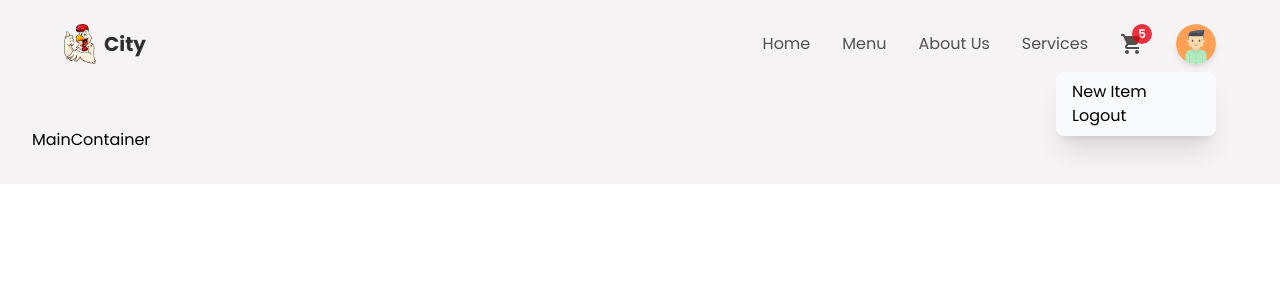
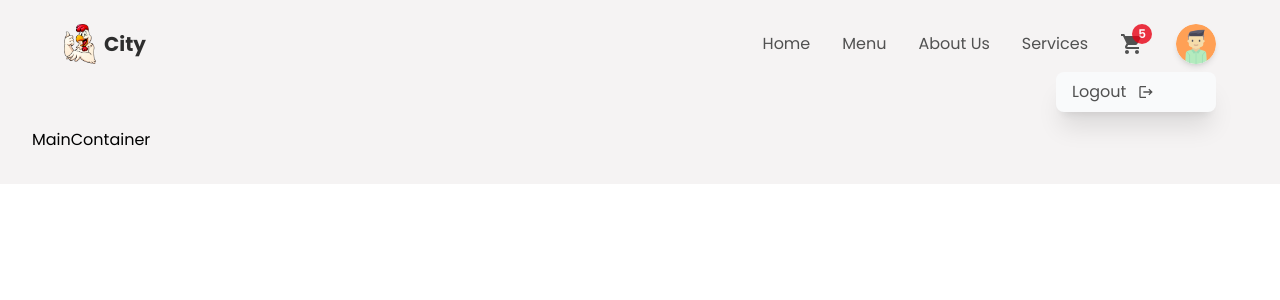
Before and after one commit to romantrynko/food-delivery-app, a React (Create React App) app: page / in a window 1280 px wide. Shown: the top 300 px of the page. Built offline with nearby package versions, Linux system fonts and the light colour scheme.

Commit message:
some fixes

```diff
--- a/src/App.jsx
+++ b/src/App.jsx
@@ -16,7 +16,7 @@ const App = () => {
               element={<MainContainer />}
             />
             <Route
-              path="/createItem"
+              path="/create-item"
               element={<CreateContainer />}
             />
           </Routes>
--- a/src/components/Header.jsx
+++ b/src/components/Header.jsx
@@ -2,7 +2,7 @@ import Avatar from '../img/avatar.png';
 import Logo from '../img/logo.png';
 import React from 'react';
 import { Link } from 'react-router-dom';
-import { MdShoppingCart } from 'react-icons/md';
+import { MdShoppingCart, MdAdd, MdLogout } from 'react-icons/md';
 import { actionType } from '../context/reducer';
 import { app } from '../firebase.config';
 import { getAuth, signInWithPopup, GoogleAuthProvider } from 'firebase/auth';
@@ -79,9 +79,18 @@ const Header = () => {
               alt="user"
               onClick={login}
             />
-            <div className="flex flex-col w-40 bg-gray-50 shadow-xl rounded-lg absolute top-12 right-0 px-4 py-2">
-              <p>New Item</p>
-              <p>Logout</p>
+            <div className="flex flex-col w-40 bg-gray-50 shadow-xl rounded-lg absolute top-12 right-0">
+              {user && (
+                <Link to='/create-item'>
+                  <p className="user-menu hover:rounded-t-lg">
+                    New Item
+                    <MdAdd />
+                  </p>
+                </Link>
+              )}
+              <p className="user-menu hover:rounded-b-lg">
+                Logout <MdLogout />
+              </p>
             </div>
           </div>
         </div>
--- a/src/index.css
+++ b/src/index.css
@@ -22,3 +22,7 @@ body {
 .header-link {
   @apply text-base text-textColor cursor-pointer hover:text-headingColor duration-100 transition-all ease-in-out
 }
+
+.user-menu {
+  @apply px-4 py-2 flex items-center gap-3 cursor-pointer hover:bg-slate-200 transition-all duration-100 ease-in-out text-textColor text-base
+}
--- a/src/index.js
+++ b/src/index.js
@@ -6,8 +6,8 @@ import { BrowserRouter as Router } from 'react-router-dom';
 import { StateProvider } from './context/StateProvider';
 
 import App from './App'
-import { initialState } from './context/inititalState';
 import reducer from './context/reducer';
+import { initialState } from './context/initialState';
 
 const root = ReactDOM.createRoot(document.getElementById("root"));
 root.render(
--- a/src/utils/fetchLSData.js
+++ b/src/utils/fetchLSData.js
@@ -1,5 +1,5 @@
 export const fetchUser = () => {
-  const userInfo = localStorage.getItem('user') !== 'undefined' ? JSON.parse(localStorage.getItem('item')) : localStorage.clear()
+  const userInfo = localStorage.getItem('user') !== 'undefined' ? JSON.parse(localStorage.getItem('user')) : localStorage.clear()
 
   return userInfo
 }
```
Also changed, not shown: src/context/initialState.js (renamed from src/context/inititalState.js).
